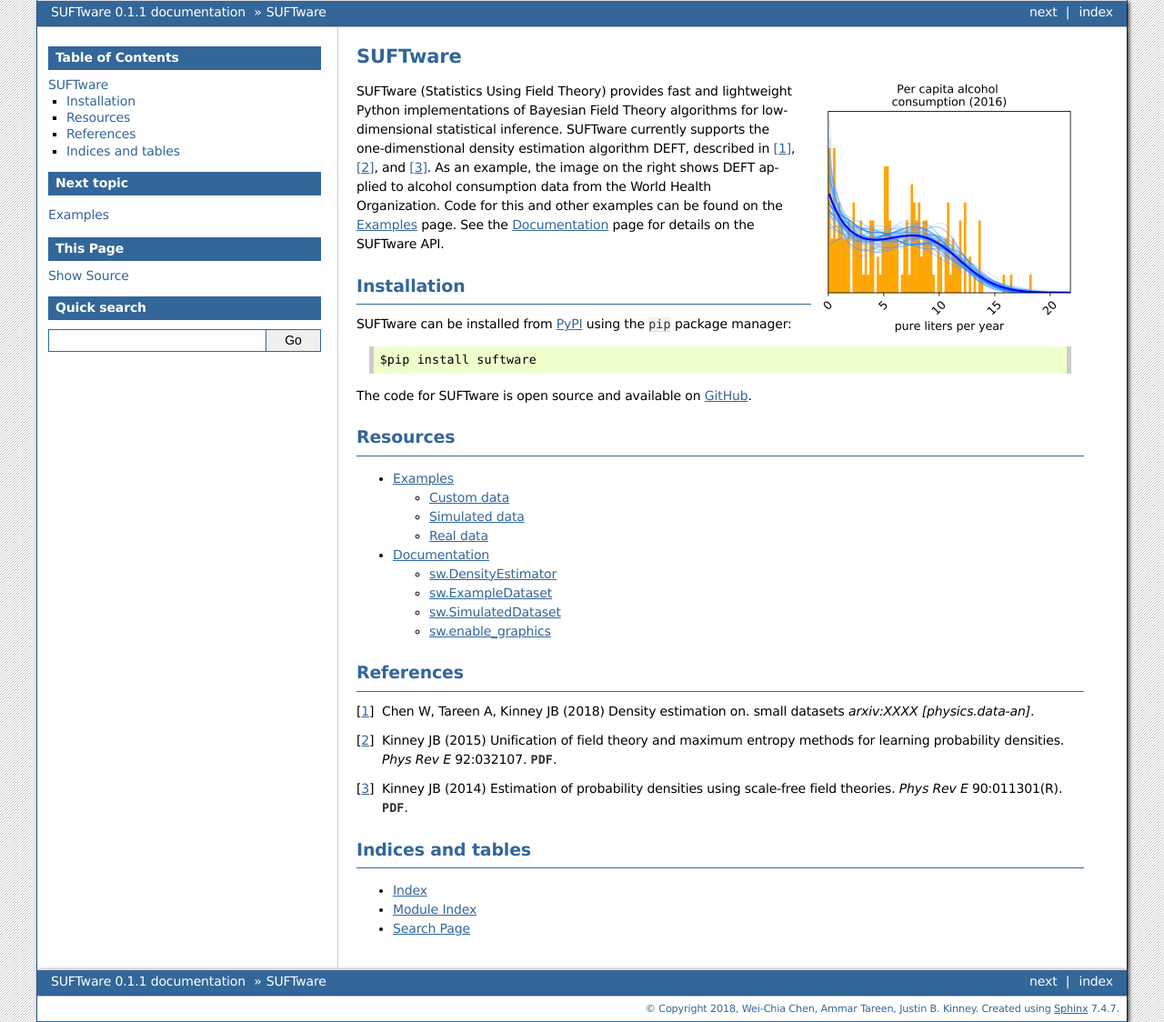
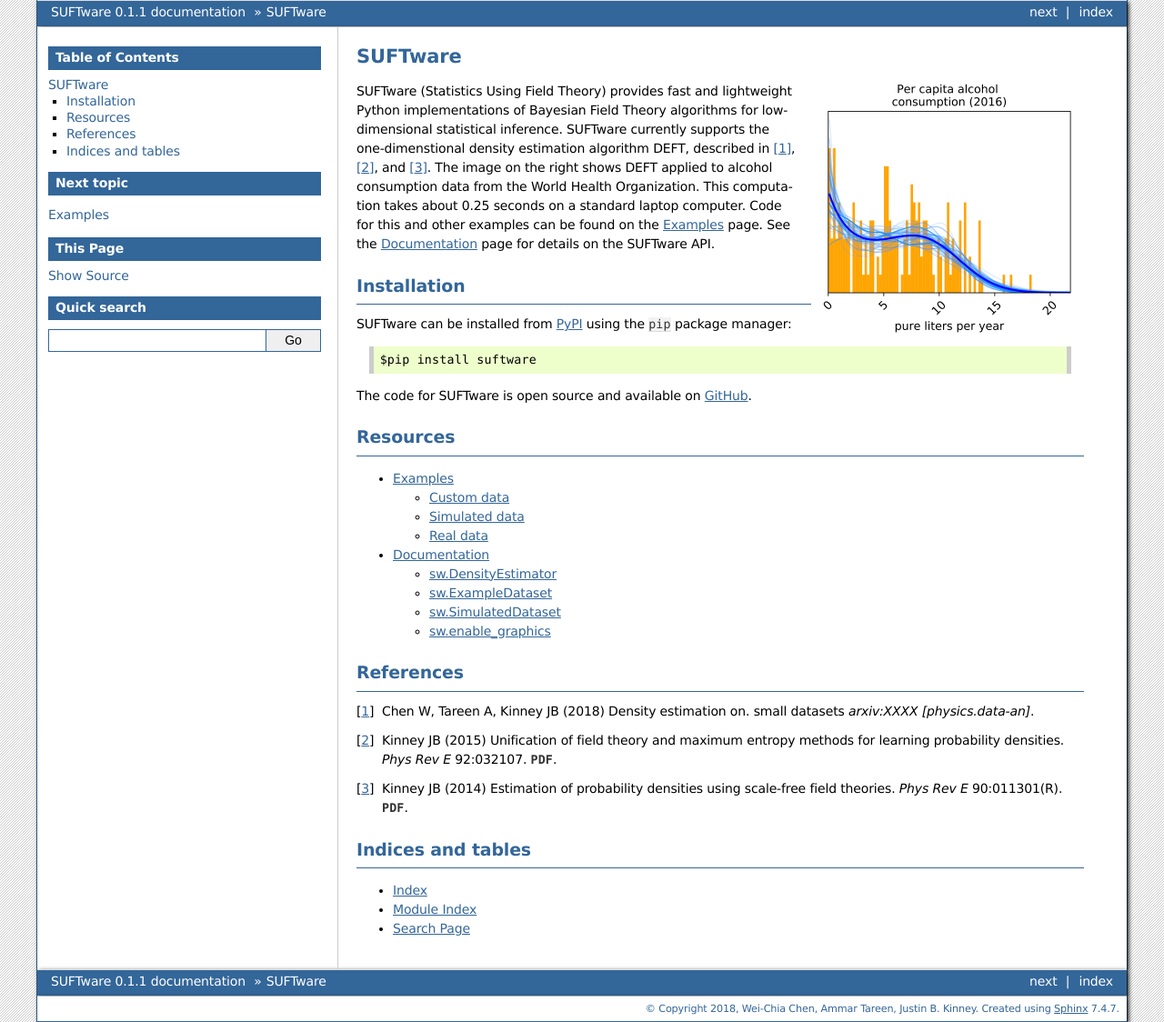
Before and after one commit to slawomirmarczynski/suftware, a Sphinx documentation site: the page built from docs/index.rst, in a window 1280 px wide. Shown: the whole page at 91% size. Built offline with Sphinx 7.4.7, drawn with Linux system fonts in a browser that asks for light colours.

```diff
--- a/docs/index.rst
+++ b/docs/index.rst
@@ -12,10 +12,12 @@ SUFTware (Statistics Using Field Theory) provides fast and lightweight Python
 implementations of Bayesian Field Theory algorithms for low-dimensional
 statistical inference. SUFTware currently supports the one-dimenstional
 density estimation algorithm DEFT, described in [#Chen2018]_,
-[#Kinney2015]_, and [#Kinney2014]_. As an example, the image on the right shows
-DEFT applied to alcohol consumption data from the World Health Organization.
-Code for this and other examples can be found on the :doc:`examples` page.
-See the :doc:`documentation` page for details on the SUFTware API.
+[#Kinney2015]_, and [#Kinney2014]_. The image on the right shows DEFT applied
+to alcohol consumption data from
+the World Health Organization. This computation takes about 0.25 seconds on
+a standard laptop computer. Code for this and other examples can be found
+on the :doc:`examples` page. See the :doc:`documentation` page for details
+on the SUFTware API.
 
 Installation
 ------------
```
